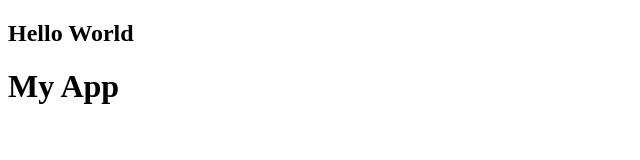
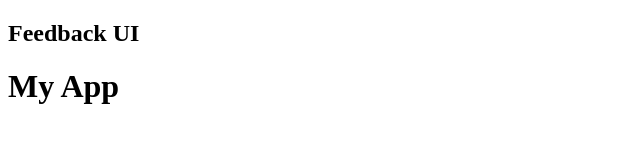
Before and after one commit to kin018/ReactFrontToBack, a React (Create React App) app in the folder feedback-app/: page / in a window 1280 px wide. Shown: the top 160 px of the page, without its empty margins (0-640 px from the left). Built offline with nearby package versions, Linux system fonts and the light colour scheme.

Commit message:
Removed explict Header value in App.js and instead created a default prop obj with desired dynamic text

```diff
--- a/feedback-app/src/App.js
+++ b/feedback-app/src/App.js
@@ -3,7 +3,7 @@ import Header from './components/Header';
 function App() {
   return (
     <>
-      <Header text="Hello World" />
+      <Header />
       <div className="container">
         <h1>My App</h1>
       </div>
--- a/feedback-app/src/components/Header.jsx
+++ b/feedback-app/src/components/Header.jsx
@@ -1,11 +1,14 @@
-function Header(props) {
+function Header({ text }) {
   return (
     <header>
       <div className="container">
-        <h2>{props.text}</h2>
+        <h2>{text}</h2>
       </div>
     </header>
   );
 }
 
+Header.defaultProps = {
+  text: 'Feedback UI',
+};
 export default Header;
```
